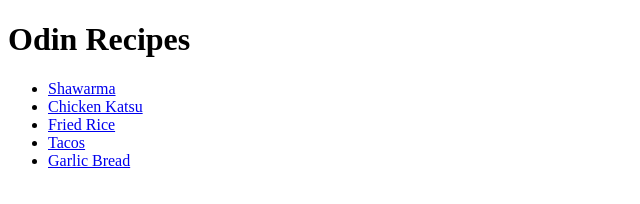
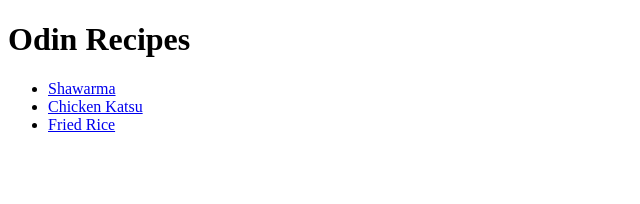
Before and after one commit to rujulm/odin-recipes, a plain HTML site: page index.html in a window 1280 px wide. Shown: the whole page, without its empty margins (0-640 px from the left). Drawn offline with Linux system fonts and the light colour scheme.

Commit message:
Remove additional links from index

```diff
--- a/index.html
+++ b/index.html
@@ -10,8 +10,6 @@
             <li><a href="recipes/shawarma.html">Shawarma</a></li>
             <li><a href="recipes/chicken-katsu.html">Chicken Katsu</a></li>
             <li><a href="recipes/fried-rice.html">Fried Rice</a></li>
-            <li><a href="recipes/tacos.html">Tacos</a></li>
-            <li><a href="recipes/garlic-bread.html">Garlic Bread</a></li>
         </ul>
 
 
```
